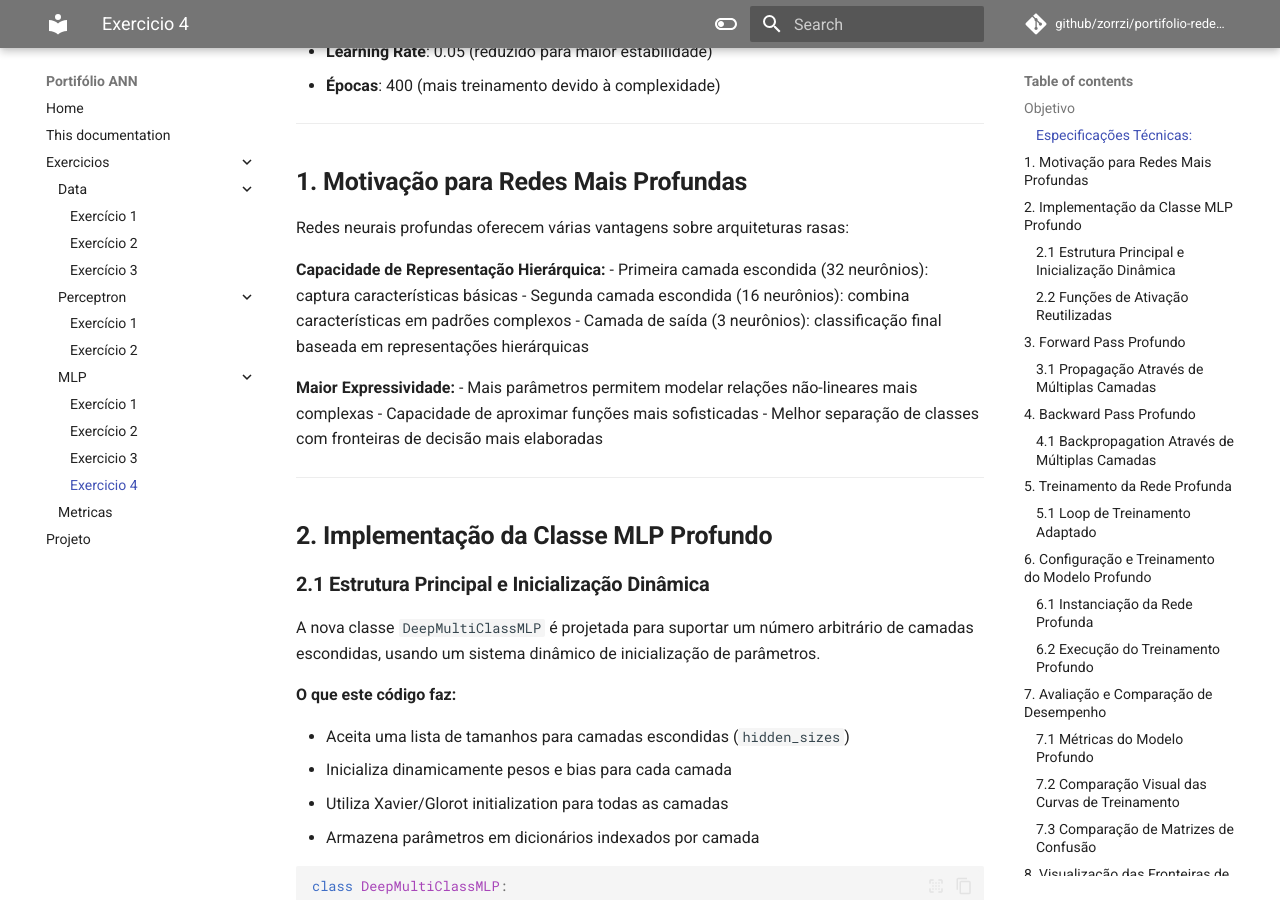
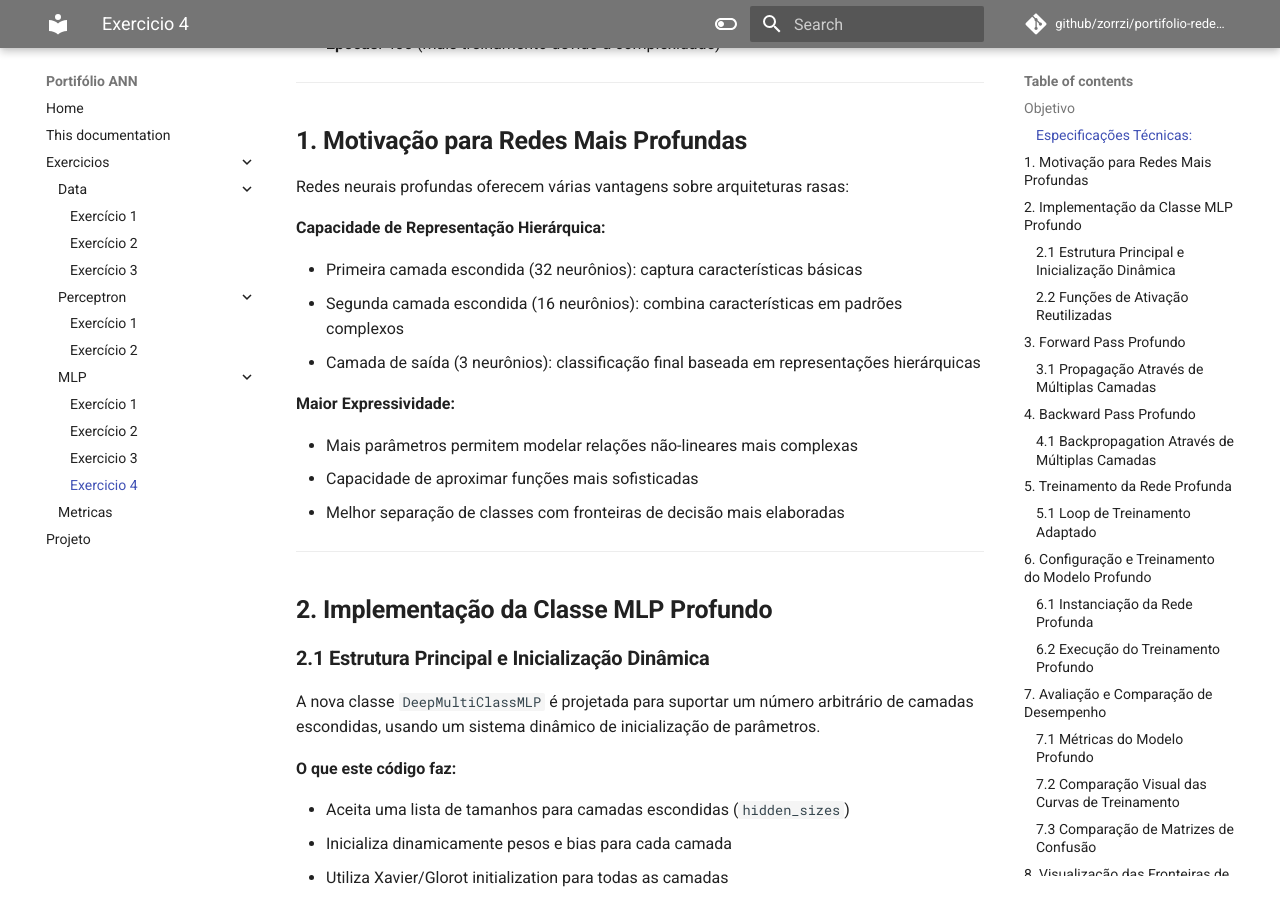
Before and after one commit to zorrzi/portifolio-redesneurais, an MkDocs documentation site: the page built from docs/mlp/exercicio4/exercicio4.md, in a window 1280 px wide and 900 px high, scrolled down 689 px. Built offline with MkDocs 1.6.1 and Material for MkDocs 9.7.7, drawn with Linux system fonts in a browser that asks for light colours; comment, search, counter and statistics services are not loaded; some of the changed lines change nothing that is shown; some of the changed text lies outside the part shown.

Commit message:
FIX: ex4 - mlp

```diff
--- a/docs/mlp/exercicio4/exercicio4.md
+++ b/docs/mlp/exercicio4/exercicio4.md
@@ -1,4 +1,4 @@
-# **Exercício 4: MLP Profundo com Múltiplas Camadas Escondidas**
+# **Exercício 4: MLP**
 
 ---
 
@@ -7,6 +7,7 @@
 Implementar uma **versão mais profunda do Multi-Layer Perceptron (MLP)** com pelo menos 2 camadas escondidas, reutilizando e expandindo o código do Exercício 3. Este exercício demonstra como redes neurais mais profundas podem capturar representações mais complexas e hierárquicas dos dados, comparando seu desempenho com arquiteturas mais simples.
 
 ### **Especificações Técnicas:**
+
 - **Dataset**: Mesmo do Exercício 3 (1500 amostras, 4 features, 3 classes)
 - **Arquitetura**: 4 → 32 → 16 → 3 neurônios (2 camadas escondidas)
 - **Funções de Ativação**: tanh (camadas ocultas) + softmax (saída)
@@ -22,11 +23,13 @@
 Redes neurais profundas oferecem várias vantagens sobre arquiteturas rasas:
 
 **Capacidade de Representação Hierárquica:**
+
 - Primeira camada escondida (32 neurônios): captura características básicas
 - Segunda camada escondida (16 neurônios): combina características em padrões complexos
 - Camada de saída (3 neurônios): classificação final baseada em representações hierárquicas
 
 **Maior Expressividade:**
+
 - Mais parâmetros permitem modelar relações não-lineares mais complexas
 - Capacidade de aproximar funções mais sofisticadas
 - Melhor separação de classes com fronteiras de decisão mais elaboradas
```
